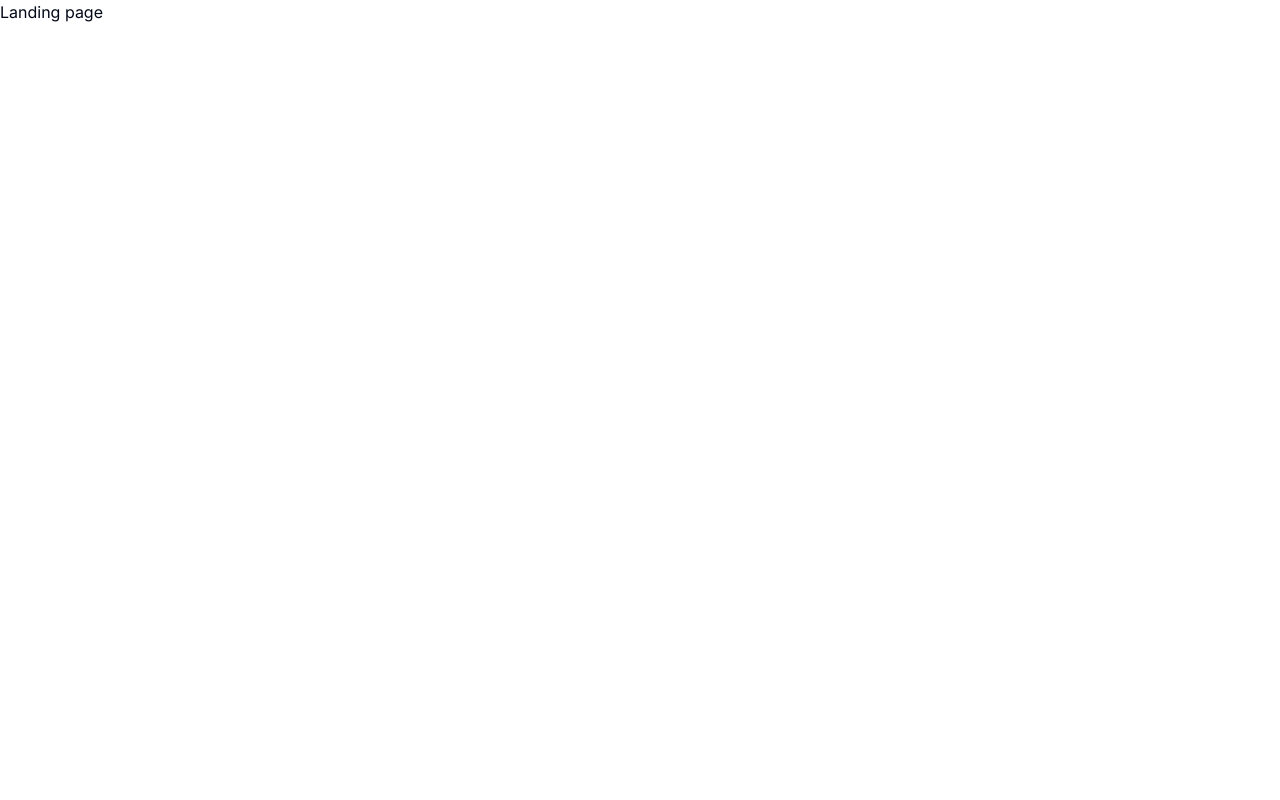
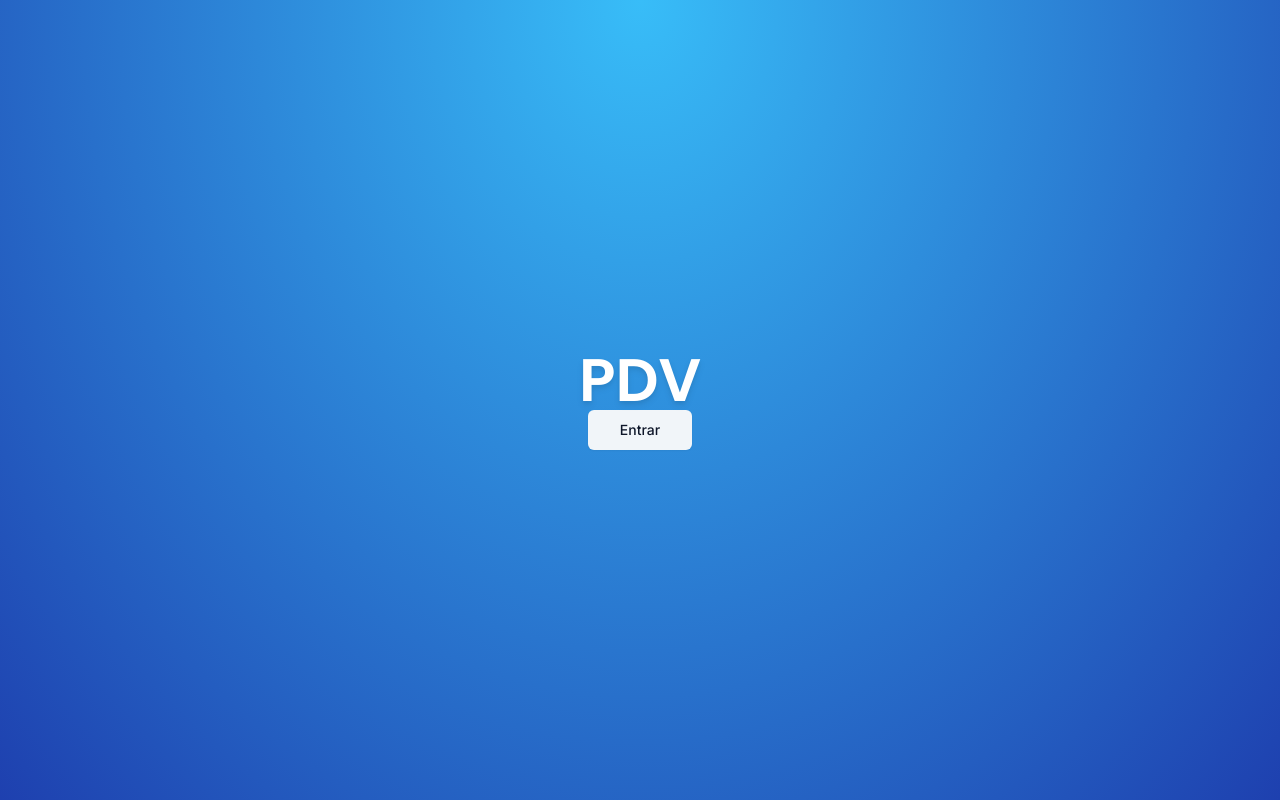
Before and after one commit to K-i-Q/pdv2everyone, a Next.js app: page / in a window 1280 px wide. Built offline with nearby package versions, Linux system fonts and the light colour scheme.

Commit message:
landing page simples

```diff
--- a/src/app/globals.css
+++ b/src/app/globals.css
@@ -1,6 +1,12 @@
 @tailwind base;
 @tailwind components;
 @tailwind utilities;
+
+html,
+body,
+:root{
+  height: 100%;
+}
 
 @layer base {
   :root {
--- a/src/app/page.tsx
+++ b/src/app/page.tsx
@@ -1,8 +1,23 @@
+import { LoginButton } from "@/components/auth/login-button"
+import { Button } from "@/components/ui/button"
+import { cn } from "@/lib/utils"
+import { Poppins } from "next/font/google"
 
+const font = Poppins({
+  subsets: ['latin'],
+  weight: ['600']
+})
 export default function Home() {
   return (
-    <main>
-      Landing page
+    <main className="flex h-full flex-col items-center justify-center bg-[radial-gradient(ellipse_at_top,_var(--tw-gradient-stops))] from-sky-400 to-blue-800">
+      <div className="space-y-6 text-center">
+        <h1 className={cn("text-6xl font-semibold text-white drop-shadow-md", font.className)}>
+          PDV
+        </h1>
+        <LoginButton>
+          <Button variant="secondary" size="lg">Entrar</Button>
+        </LoginButton>
+      </div>
     </main>
 
   )
--- /dev/null
+++ b/src/components/auth/login-button.tsx
@@ -0,0 +1,23 @@
+"use client";
+import { useRouter } from "next/navigation";
+
+
+interface LoginButtonProps {
+    children: React.ReactNode;
+    mode?: "modal" | "redirect",
+    asChild?: boolean;
+}
+
+export const LoginButton = ({ children, mode = "redirect", asChild }: LoginButtonProps) => {
+    const router = useRouter();
+
+    const onClick = () => {
+        router.push('auth/login')
+    }
+
+    return (
+        <span onClick={onClick} className="cursor-pointer">
+            {children}
+        </span>
+    )
+}
```
